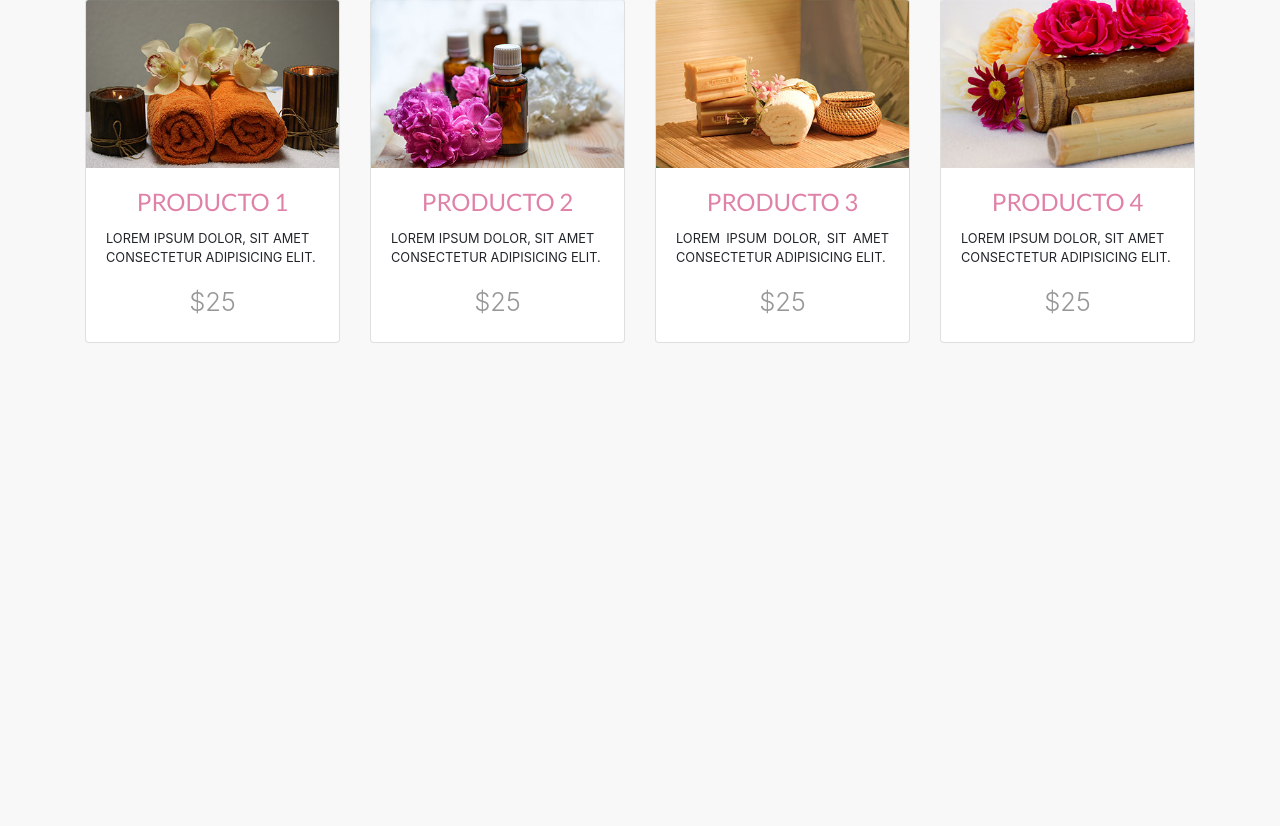
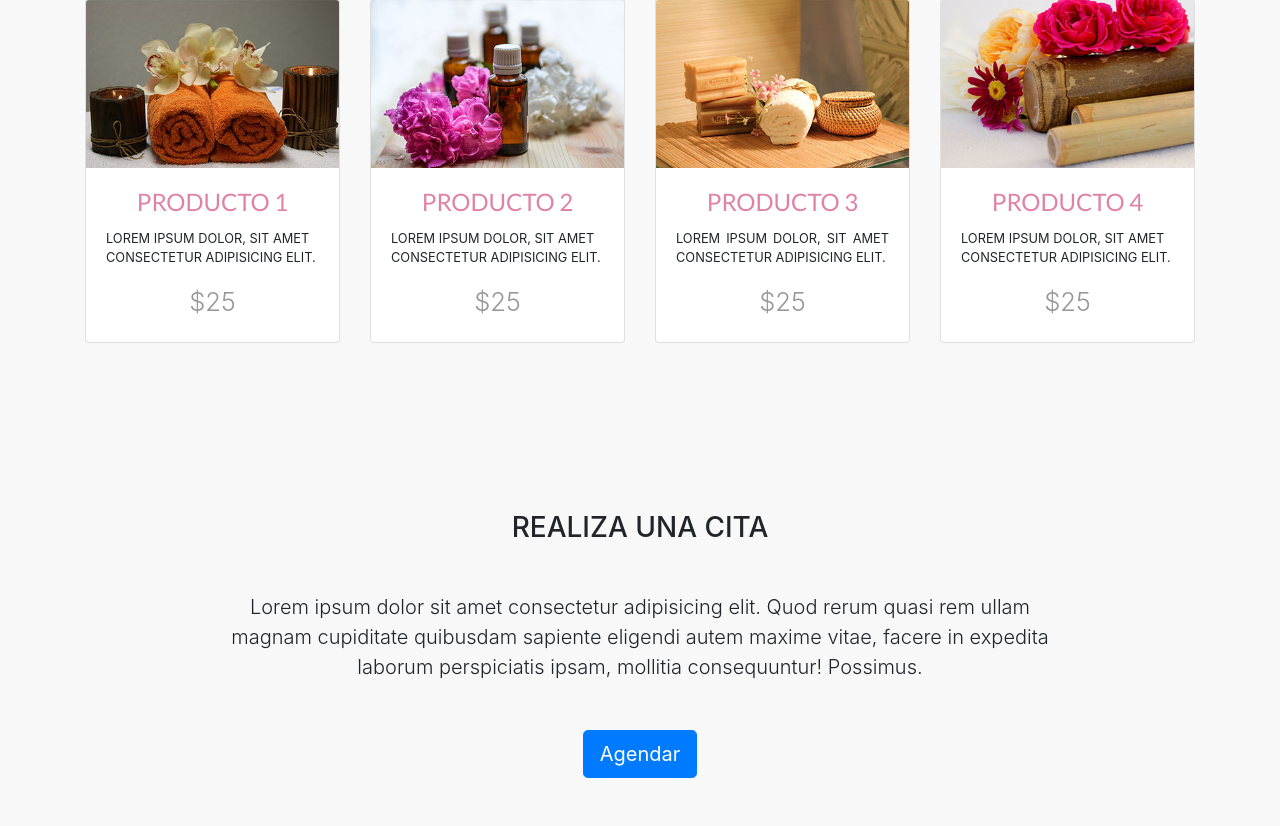
Before and after one commit to marcoAspeitia31/carolina-spa, a PHP site: page / in a window 1280 px wide. Shown: the part 2687-3513 px from the top of the page. Before the commit the page ends 3030 px from the top, so only its background shows below. Run offline with PHP 8.4, Linux system fonts and the light colour scheme; some web fonts are replaced.

Commit message:
Booking section, class 45

```diff
--- a/css/styles.css
+++ b/css/styles.css
@@ -84,6 +84,10 @@ body{
 }
 
 /* Carousel */
+.banner .carousel{
+    margin-right: -15px;
+    margin-left: -15px;
+}
 .carousel-caption h3{
     font-family: 'Raleway', sans-serif;
     font-size: 2rem;
--- a/index.html
+++ b/index.html
@@ -92,7 +92,7 @@
 <body>
 
     <!-- Banner -->
-    <div class="container">
+    <div class="container banner">
         <div class="carousel slide carousel-fade mt-4" id="main-slider" data-ride="carousel">
             <!-- Carousel pagination -->
             <ol class="carousel-indicators">
@@ -313,7 +313,21 @@
                 </div><!-- card end -->
             </div><!-- repeatable card group -->
         </div>
-    </section>
+    </section><!-- products section end -->
+
+    <!-- Call to action -->
+    <div class="container-fluid py-5">
+        <div class="row justify-content-center">
+            <div class="col-md-8 text-center">
+                <h3 class="text-uppercase">Realiza una cita</h3>
+                <p class="my-5 lead">Lorem ipsum dolor sit amet consectetur adipisicing elit. Quod rerum quasi rem ullam
+                    magnam cupiditate quibusdam sapiente eligendi autem maxime vitae, facere in expedita laborum
+                    perspiciatis ipsam, mollitia consequuntur! Possimus.</p>
+                <a href="#" class="btn btn-primary btn-lg">Agendar</a>
+            </div>
+        </div>
+    </div><!-- Call to action end -->
+
     <script src="js/jquery-3.5.1.slim.min.js"></script>
     <script src="js/popper.min.js"></script>
     <script src="js/bootstrap.min.js"></script>
```
